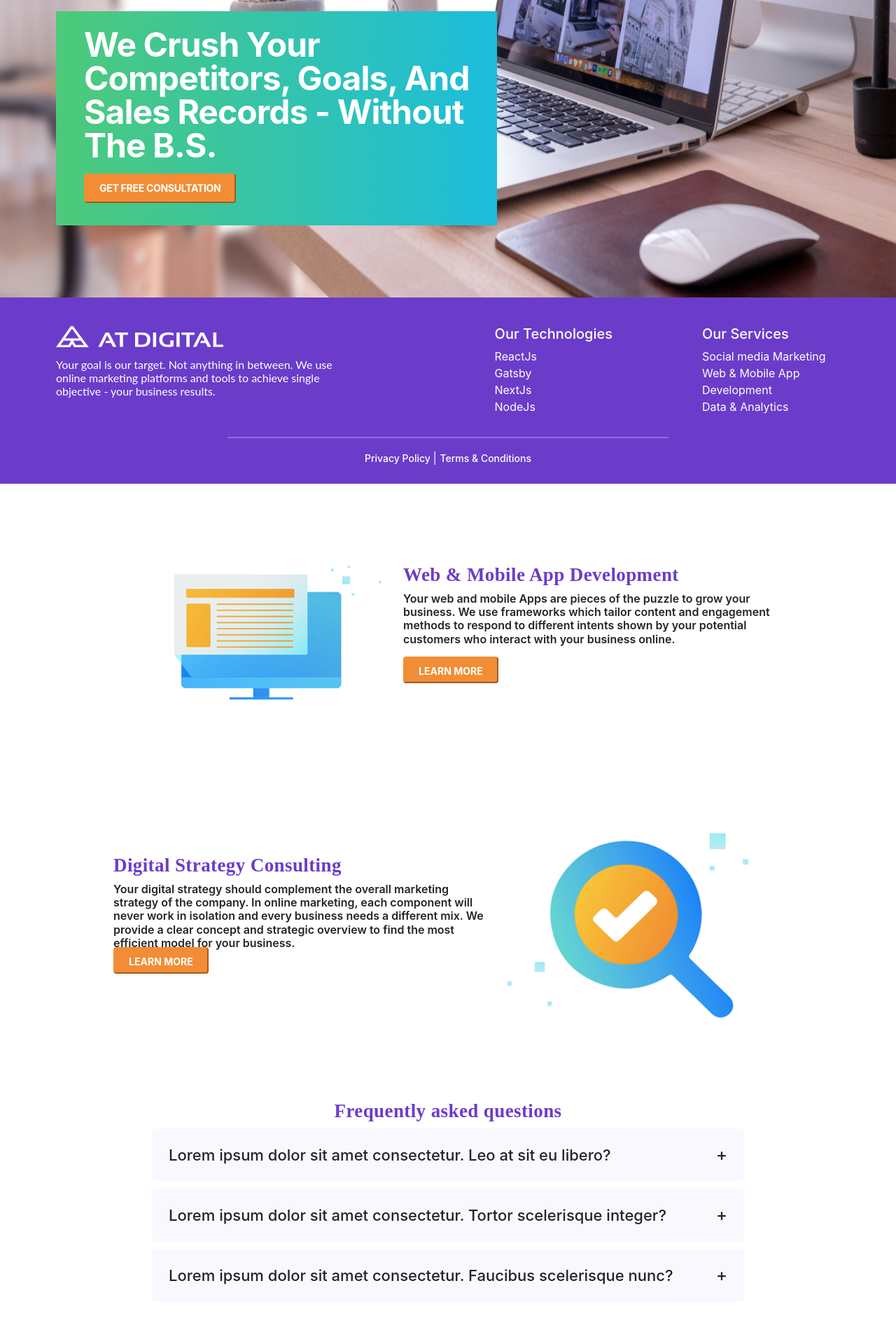
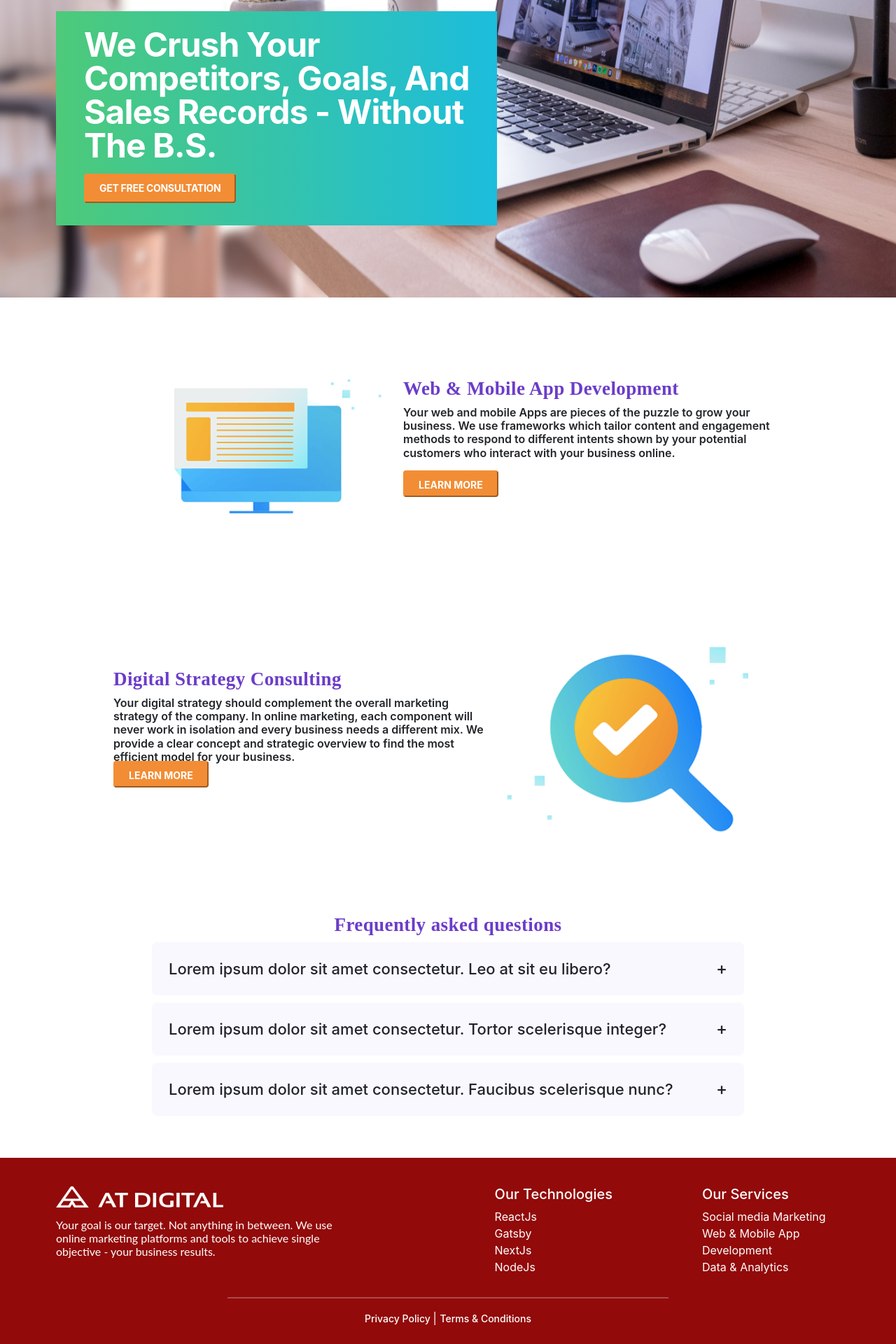
Before and after one commit to Milani1999/Landing-Page---AT-Digital, a React (Create React App) app: page / in a window 1280 px wide. Shown: the part 415-2335 px from the top of the page at 70% size. Built offline with nearby package versions, Linux system fonts and the light colour scheme.

Commit message:
footer issue

```diff
--- a/src/App.js
+++ b/src/App.js
@@ -10,11 +10,10 @@ function App() {
     <div>
       <NavigationBar />
       <HeroSection />
-      <Footer />
-
       <Frame498 />
       <Frame499 />
       <Faqs />
+      <Footer />
     </div>
   );
 }
--- a/src/components/footer/footer.css
+++ b/src/components/footer/footer.css
@@ -4,7 +4,7 @@
   padding: 40px 80px 20px 80px;
   gap: 40px;
   opacity: 0px;
-  background-color: #6b3cc9;
+  background-color: #920a0a;
   display: flex;
   flex-direction: column;
 }
```
